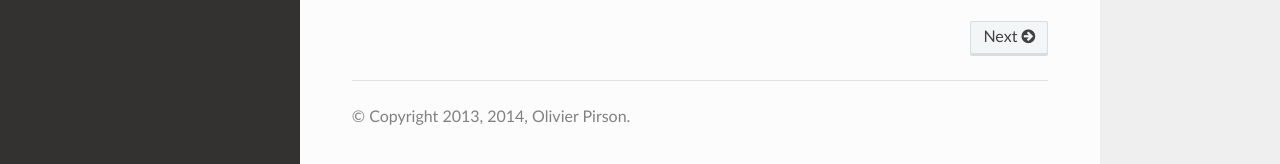
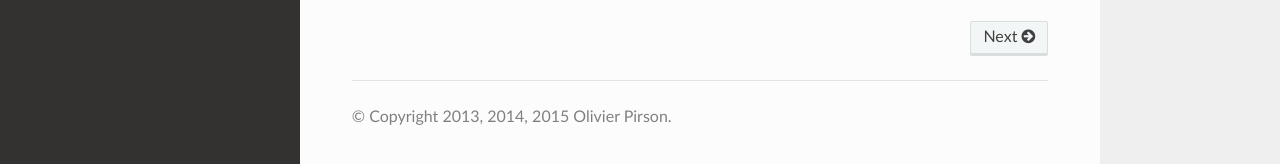
Before and after one commit to rhul-compsoc/SimpleGUICS2Pygame, a Sphinx documentation site: the page built from Sphinx/index.rst, in a window 1280 px wide and 900 px high, scrolled down 2239 px. Shown: the part 733-897 px from the top of the window. Built offline with Sphinx 7.4.7 and the Read the Docs theme 2.0.0, drawn with Linux system fonts in a browser that asks for light colours.

Commit message:
Updated Sphinx configuration.

```diff
--- a/Sphinx/conf.py
+++ b/Sphinx/conf.py
@@ -48,7 +48,7 @@ master_doc = 'index'
 
 # General information about the project.
 project = 'SimpleGUICS2Pygame'
-copyright = '2013, 2014, Olivier Pirson'
+copyright = '2013, 2014, 2015 Olivier Pirson'
 
 # The version info for the project you're documenting, acts as replacement for
 # |version| and |release|, also used in various other places throughout the
```
